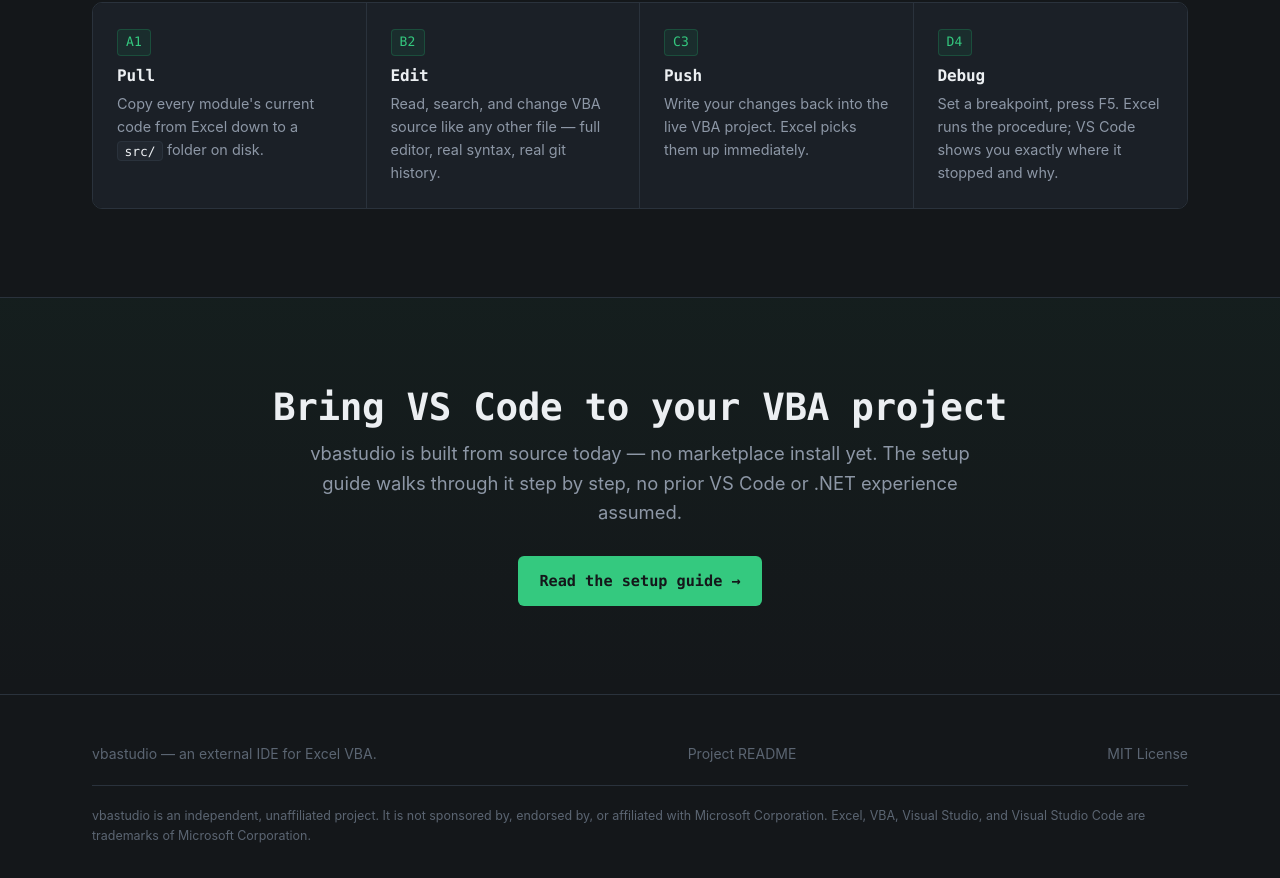
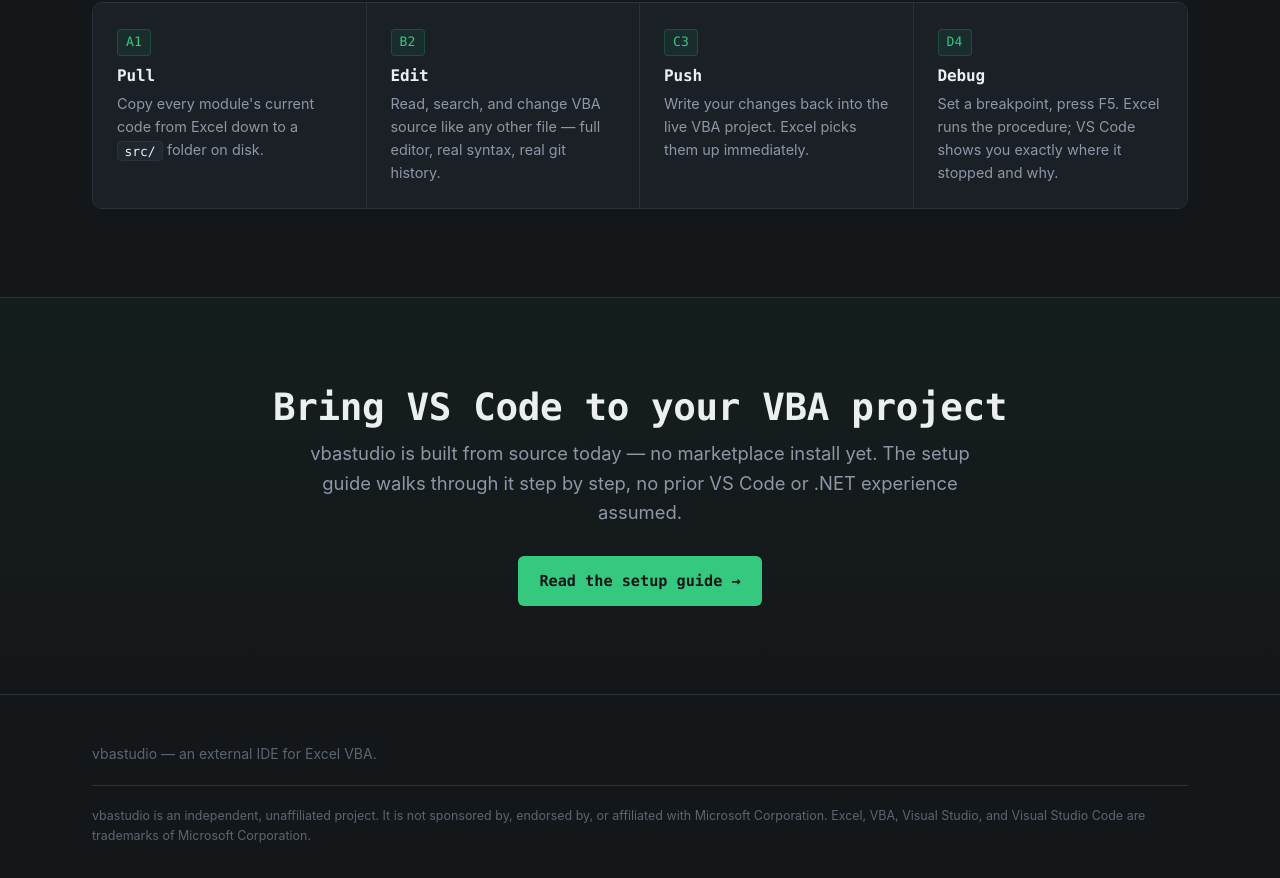
Before and after one commit to thetroubledbear/vbastudio, a plain HTML site: page website/index.html in a window 1280 px wide. Shown: the part 1844-2722 px from the top of the page. Drawn offline with Linux system fonts and the light colour scheme.

Commit message:
Remove footer links to README and License
Removed links to Project README and MIT License from footer.

```diff
--- a/website/index.html
+++ b/website/index.html
@@ -160,8 +160,6 @@
 <footer>
   <div class="container">
     <span>vbastudio — an external IDE for Excel VBA.</span>
-    <span><a href="../README.md">Project README</a></span>
-    <span><a href="../LICENSE">MIT License</a></span>
   </div>
   <div class="container">
     <span class="footer-disclaimer">
```
